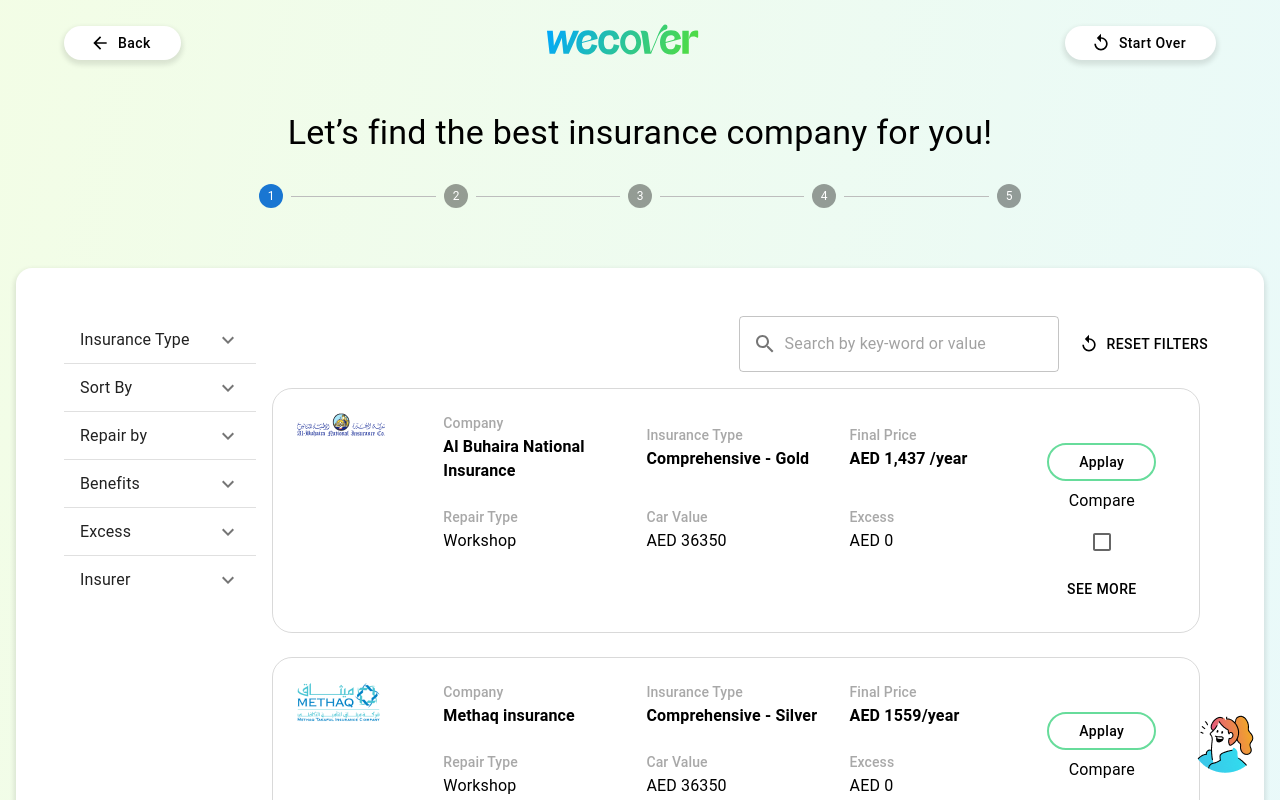
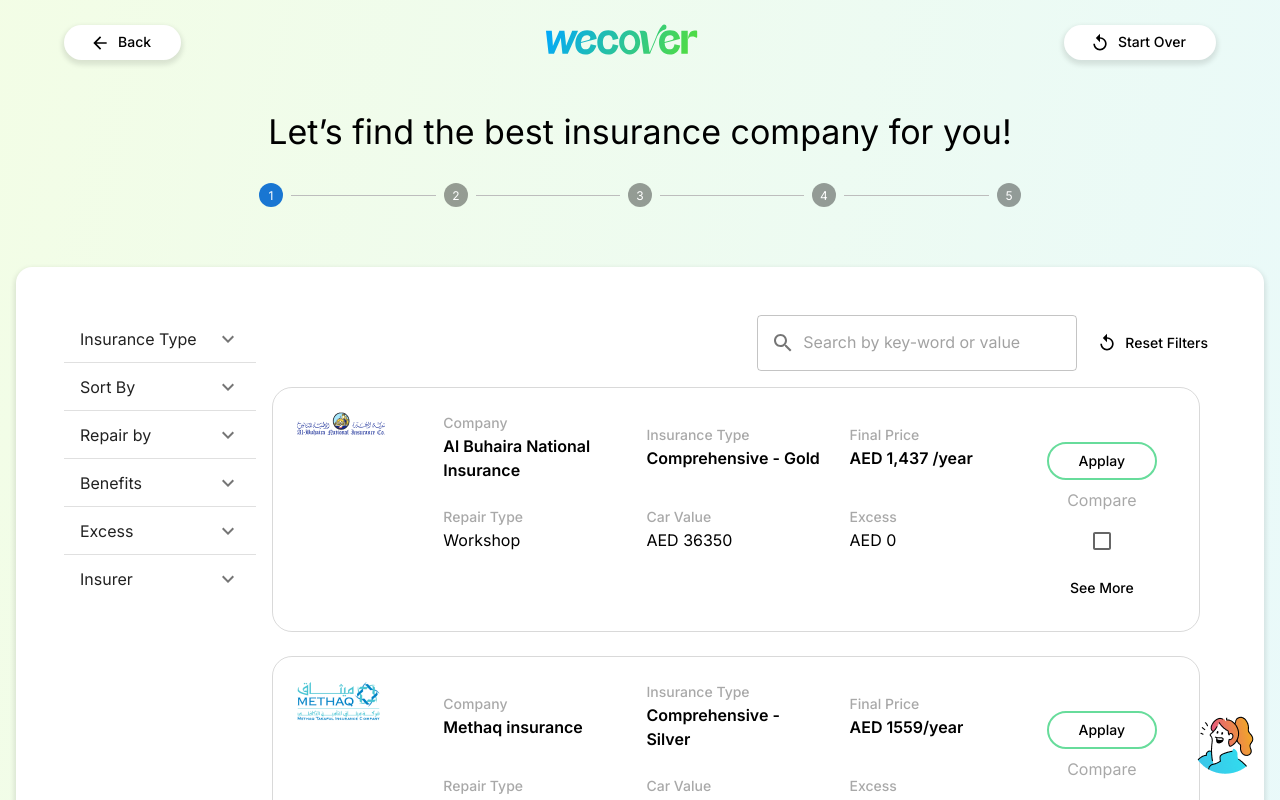
Before and after one commit to muhsin926/wecover-test, a React (Vite) app: page /selecting-insurence-companies in a window 1280 px wide. Shown: the top 800 px of the page. Built offline with nearby package versions, Linux system fonts and the light colour scheme.

Commit message:
font family changed

```diff
--- a/src/components/SelectingCompanies/Companies.jsx
+++ b/src/components/SelectingCompanies/Companies.jsx
@@ -173,6 +173,7 @@
                   flexDirection: "column",
                   alignItems: "center",
                   justifyContent: "center",
+
                   gap: 1,
                 }}
               >
@@ -182,12 +183,12 @@
                 >
                   Applay
                 </CustomButton>
-                <Typography>Compare</Typography>
+                <Typography className="subtitle2">Compare</Typography>
                 <Checkbox />
 
                 <Box sx={{ marginTop: "auto" }}>
                   <Button
-                    sx={{ color: "black" }}
+                    sx={{ color: "black", textTransform: 'capitalize' }}
                     onClick={() => handleToggle(i)}
                   >
                     {expandedItems.includes(i) ? "See Less" : "See More"}
--- a/src/components/SelectingCompanies/index.jsx
+++ b/src/components/SelectingCompanies/index.jsx
@@ -43,7 +43,7 @@
                   ),
                 }}
               />
-              <Button sx={{ color: "black" }} startIcon={<Replay />}>
+              <Button sx={{ color: "black", textTransform: 'capitalize' }} startIcon={<Replay />}>
                 Reset Filters
               </Button>
             </Box>
--- a/src/index.css
+++ b/src/index.css
@@ -1,7 +1,4 @@
-@import url('https://fonts.googleapis.com/css2?family=Figtree:wght@300;400;500;600;700&display=swap');
-
-
-
+@import url('https://fonts.googleapis.com/css2?family=Inter:wght@100;200;300;400;500;600;700;800;900&display=swap');
 
 :root {
   line-height: 1.5;
@@ -16,7 +13,7 @@
 
 body{
   margin: 0;
-  font-family: "Figtree", sans-serif;
+  font-family: 'Inter', sans-serif;
 }
 
 .backgroundColor{
--- a/src/theme/muiTheme.jsx
+++ b/src/theme/muiTheme.jsx
@@ -1,8 +1,8 @@
-import { createMuiTheme } from "@mui/material";
+import { createTheme } from "@mui/material/styles";
 
-export const theme = createMuiTheme({
+export const theme = createTheme({
     typography: {
-        "fontFamily": `"Roboto", "Helvetica", "Arial", sans-serif`,
+        "fontFamily": `"Inter",  sans-serif`,
         "fontSize": 14,
         "fontWeightLight": 300,
         "fontWeightRegular": 400,
```
